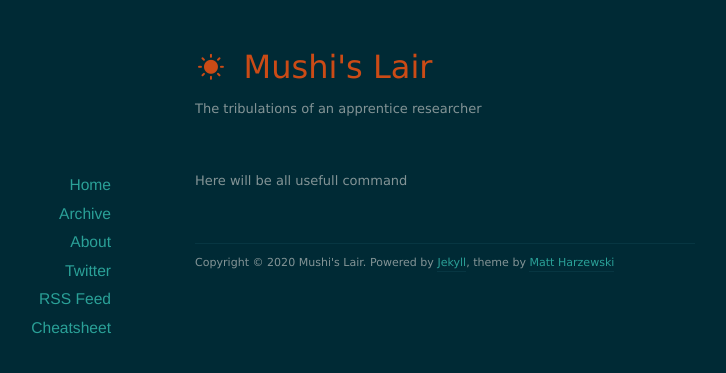
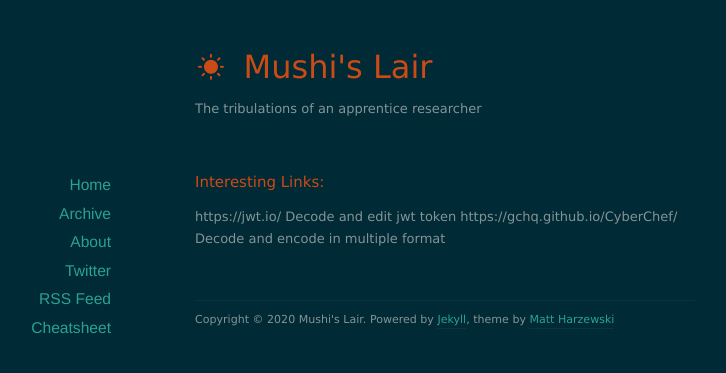
Before and after one commit to Mushi-mushi/mushi-mushi.github.io, a Jekyll site: the page built from cheat/index.markdown, in a window 1280 px wide. Shown: the top 373 px of the page, without its empty margins (195-921 px from the left). Built offline with Jekyll 4.4.1, drawn with Linux system fonts in a browser that asks for light colours; nearby versions of some CDN libraries.

Commit message:
Update index.markdown

```diff
--- a/cheat/index.markdown
+++ b/cheat/index.markdown
@@ -3,4 +3,9 @@ layout: default
 title: Cheatsheet
 ---
 
-Here will be all usefull command
+Interesting Links:
+--------------
+https://jwt.io/
+Decode and edit jwt token
+https://gchq.github.io/CyberChef/
+Decode and encode in multiple format
```
